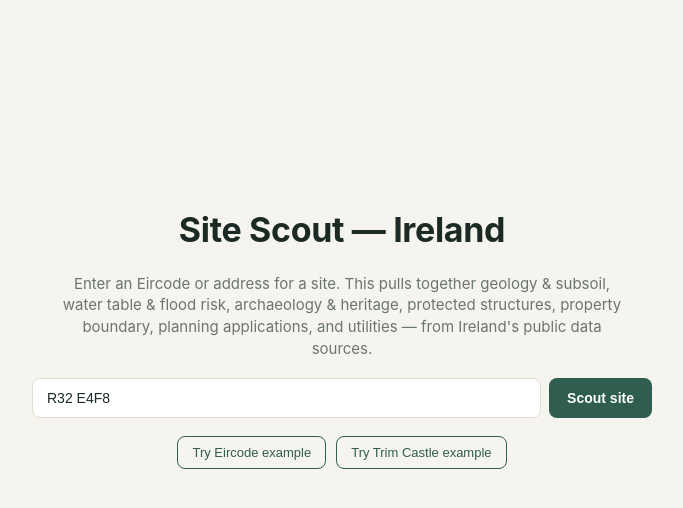
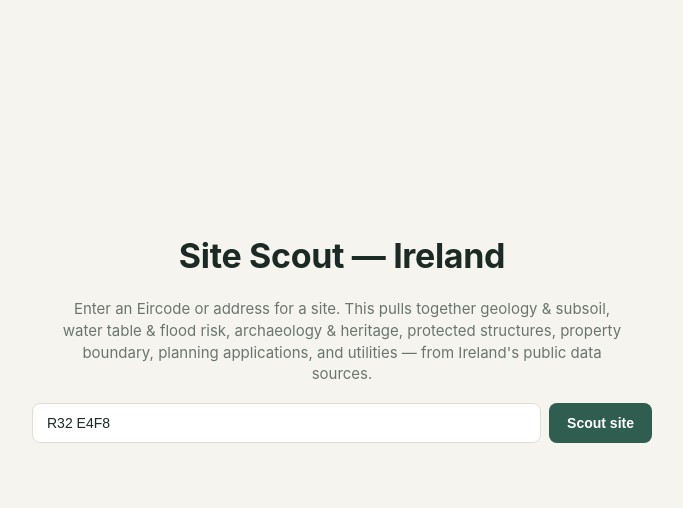
Before and after one commit to robbrownhourglass/sitescout, a Flask app: page / in a window 1280 px wide. Shown: the part 54-562 px from the top of the page, without its empty margins (298-981 px from the left). Run offline with Flask 3, Linux system fonts and the light colour scheme.

Commit message:
Simplify landing page, drop per-pin approximate-location caveat
- Remove the "Try Eircode example" / "Try Trim Castle example" buttons —
  landing page is now just title, tagline, search bar.
- Remove "Approximate — not exact building" from the map marker popup.
  The general precision caveat already lives in the info panel's
  "Limitations & caveats" section (consolidated there per earlier
  request); this was the last place it was still surfaced inline.

Co-Authored-By: Claude Sonnet 5 <noreply@anthropic.com>

```diff
--- a/sitescout/templates/index.html
+++ b/sitescout/templates/index.html
@@ -34,7 +34,6 @@
   #landingHero.leaving{ opacity:0; transform:translateY(-30px); pointer-events:none; }
   #landingHero h1{ margin:0; font-size:34px; letter-spacing:-0.01em; }
   #landingHero .tagline{ margin:0; color:var(--muted); font-size:15px; max-width:560px; }
-  #landingHero .hero-examples{ display:flex; gap:10px; flex-wrap:wrap; justify-content:center; }
 
   .spinner{
     width:15px; height:15px; border:2px solid rgba(0,0,0,.15); border-top-color:var(--moss);
@@ -170,10 +169,6 @@
     <div id="searchBar" class="search-bar">
       <input type="text" id="addressInput" placeholder="e.g. R32 E4F8, or Trim Castle, Trim, Co. Meath" value="R32 E4F8">
       <button id="scoutBtn">Scout site</button>
-    </div>
-    <div class="hero-examples">
-      <button class="ghost" id="exampleEircodeBtn">Try Eircode example</button>
-      <button class="ghost" id="exampleBtn">Try Trim Castle example</button>
     </div>
     <div id="heroStatus" class="hero-status">
       <span id="heroSpinner" class="spinner" style="display:none"></span>
@@ -614,7 +609,7 @@ function finalizeSearch(report){
   map.setView([loc.lat, loc.lon], 15);
   if(marker) map.removeLayer(marker);
   marker = L.marker([loc.lat, loc.lon]).addTo(map)
-    .bindPopup(loc.label + (loc.precise ? '' : '<br><em>Approximate — not exact building</em>'))
+    .bindPopup(loc.label)
     .openPopup();
 
   const s = report.sections;
@@ -811,14 +806,6 @@ document.getElementById('scoutBtn').addEventListener('click', () => {
   if(q) runScout(q);
 });
 addressInputEl.addEventListener('keydown', (e) => { if(e.key === 'Enter') document.getElementById('scoutBtn').click(); });
-document.getElementById('exampleEircodeBtn').addEventListener('click', () => {
-  addressInputEl.value = 'R32 E4F8';
-  runScout('R32 E4F8');
-});
-document.getElementById('exampleBtn').addEventListener('click', () => {
-  addressInputEl.value = 'Trim Castle, Trim, Co. Meath';
-  runScout('Trim Castle, Trim, Co. Meath');
-});
 </script>
 
 </body>
```
